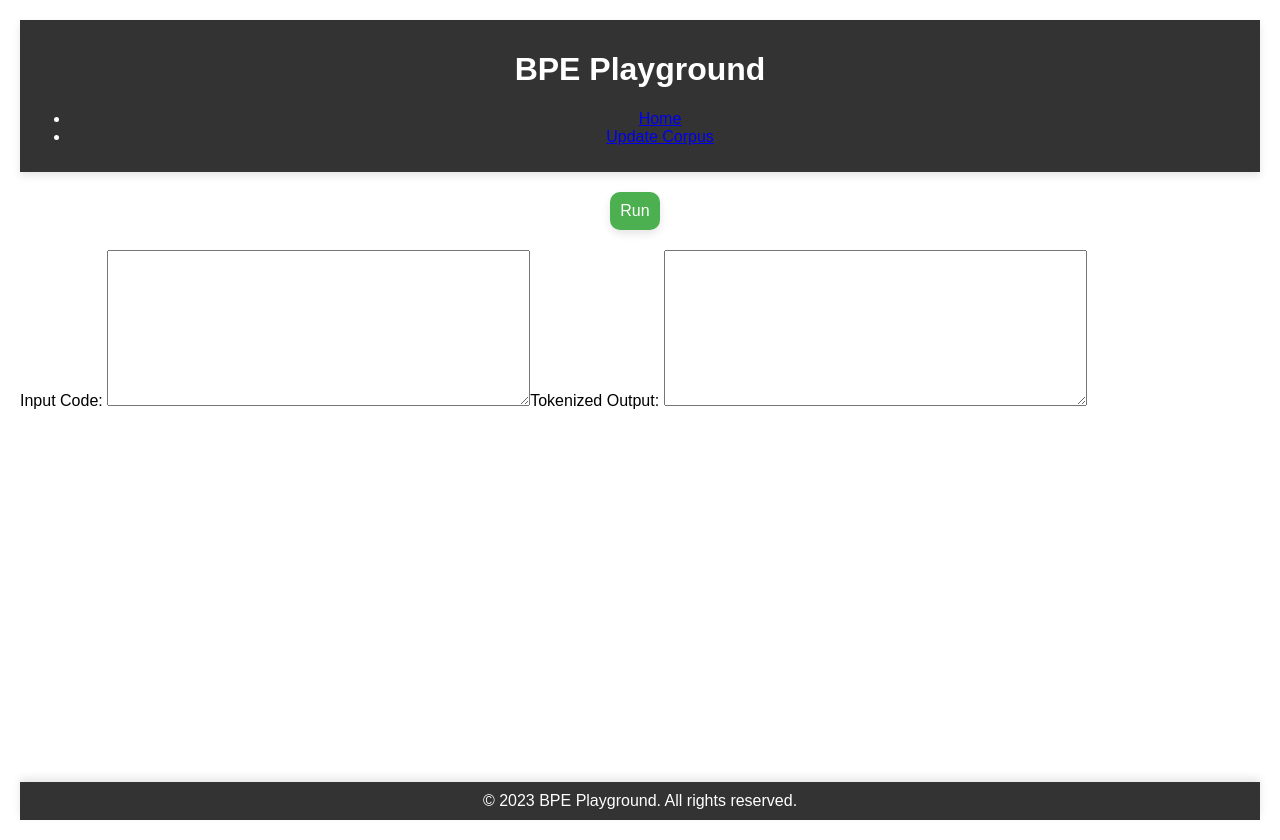
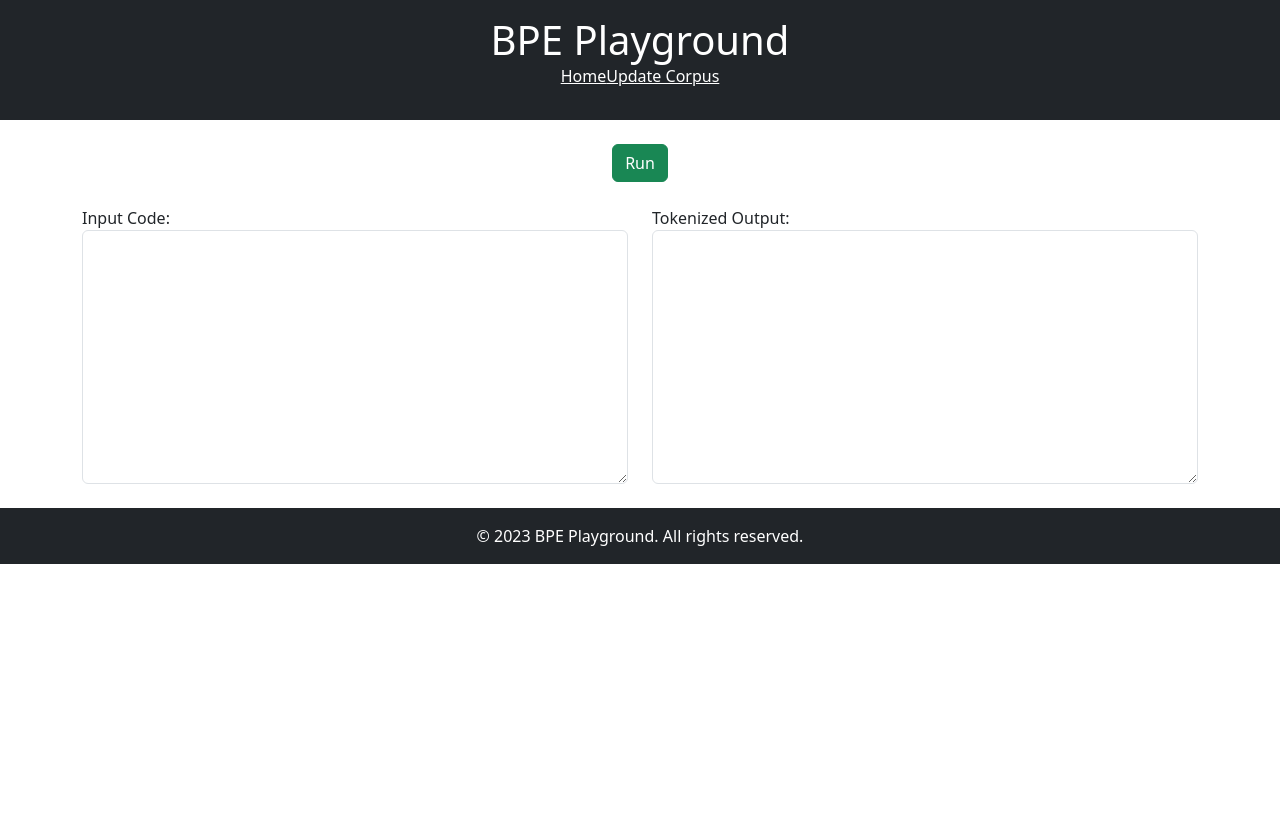
Before and after one commit to jaf107/BPE, a Flask app: page / in a window 1280 px wide. After the commit the page ends 564 px from the top, so only its background shows below. Run offline with Flask 3, Linux system fonts and the light colour scheme.

Commit message:
add changes to UI

```diff
--- a/main.py
+++ b/main.py
@@ -7,7 +7,6 @@ tokenizer = BpeTokenizer()
 default_corpus = ""
 with open("corpus.txt", "r") as file:
     default_corpus = file.read()
-
 
 tokenizer.train(default_corpus)
 
--- /dev/null
+++ b/templates/base.html
@@ -0,0 +1,45 @@
+<!DOCTYPE html>
+<html lang="en">
+  <head>
+    <meta charset="UTF-8" />
+    <meta name="viewport" content="width=device-width, initial-scale=1.0" />
+    <title>{% block title %}BPE Playground{% endblock %}</title>
+    <link
+      href="https://cdn.jsdelivr.net/npm/bootstrap@5.3.2/dist/css/bootstrap.min.css"
+      rel="stylesheet"
+      integrity="sha384-T3c6CoIi6uLrA9TneNEoa7RxnatzjcDSCmG1MXxSR1GAsXEV/Dwwykc2MPK8M2HN"
+      crossorigin="anonymous"
+    />
+    <link
+      rel="stylesheet"
+      href="{{ url_for('static', filename='css/main.css') }}"
+    />
+    {% block additional_styles %}{% endblock %}
+  </head>
+  <body>
+    {% block content %}{% endblock %}
+
+    <script
+      src="https://cdn.jsdelivr.net/npm/bootstrap@5.3.2/dist/js/bootstrap.bundle.min.js"
+      integrity="sha384-C6RzsynM9kWDrMNeT87bh95OGNyZPhcTNXj1NW7RuBCsyN/o0jlpcV8Qyq46cDfL"
+      crossorigin="anonymous"
+    ></script>
+    <script
+      src="https://cdn.jsdelivr.net/npm/@popperjs/core@2.11.8/dist/umd/popper.min.js"
+      integrity="sha384-I7E8VVD/ismYTF4hNIPjVp/Zjvgyol6VFvRkX/vR+Vc4jQkC+hVqc2pM8ODewa9r"
+      crossorigin="anonymous"
+    ></script>
+    <script
+      src="https://cdn.jsdelivr.net/npm/bootstrap@5.3.2/dist/js/bootstrap.min.js"
+      integrity="sha384-BBtl+eGJRgqQAUMxJ7pMwbEyER4l1g+O15P+16Ep7Q9Q+zqX6gSbd85u4mG4QzX+"
+      crossorigin="anonymous"
+    ></script>
+    <script
+      src="https://code.jquery.com/jquery-3.6.4.min.js"
+      integrity="sha384-Gn5384xqQ1aoWXA+058RXPxPg6fy4IWvTNh0E263XmFcJlSAwiGgFAW/dAiS6JXm"
+      crossorigin="anonymous"
+    ></script>
+
+    {% block additional_scripts %}{% endblock %}
+  </body>
+</html>
--- a/templates/index.html
+++ b/templates/index.html
@@ -1,134 +1,49 @@
-<!DOCTYPE html>
-<html lang="en">
-  <head>
-    <meta charset="UTF-8" />
-    <meta name="viewport" content="width=device-width, initial-scale=1.0" />
-    <title>BPE Playground</title>
-    <style>
-      body {
-        font-family: "Arial", sans-serif;
-        margin: 0;
-        padding: 20px; /* Add padding on both sides */
-        display: flex;
-        flex-direction: column;
-        height: 100vh;
-        overflow: hidden;
-      }
-
-      header {
-        text-align: center;
-        padding: 10px;
-        background-color: #333;
-        color: white;
-        box-shadow: 0 4px 8px rgba(0, 0, 0, 0.1);
-      }
-
-      #button-container {
-        text-align: center;
-        margin: 20px;
-      }
-
-      #run-button {
-        margin-right: 10px; /* Add space between buttons */
-        padding: 10px;
-        font-size: 16px;
-        background-color: #4caf50;
-        color: white;
-        border: none;
-        cursor: pointer;
-        box-shadow: 0 4px 8px rgba(0, 0, 0, 0.1);
-        border-radius: 10px;
-        /* display: flex; */
-        align-items: center;
-      }
-      #run-icon {
-        fill: white;
-        width: 20px;
-        height: 20px;
-        margin-right: 5px;
-      }
-      #editor-container {
-        display: flex;
-        flex: 1;
-        margin-bottom: 20px; /* Add space between input and output */
-      }
-
-      #editor {
-        flex: 1;
-        height: 100%;
-        box-sizing: border-box;
-        border: none;
-        padding: 20px;
-        font-size: 16px;
-        box-shadow: 0 4px 8px rgba(0, 0, 0, 0.1);
-      }
-
-      #output-container {
-        flex: 1;
-        margin-left: 20px; /* Add space between input and output */
-        background-color: #f4f4f4;
-        overflow-y: auto;
-        padding: 20px;
-        box-sizing: border-box;
-        box-shadow: 0 4px 8px rgba(0, 0, 0, 0.1);
-      }
-
-      footer {
-        text-align: center;
-        padding: 10px;
-        background-color: #333;
-        color: white;
-        margin-top: 20px;
-        box-shadow: 0 -4px 8px rgba(0, 0, 0, 0.1);
-      }
-    </style>
-  </head>
-  <body>
-    <header>
-      <h1>BPE Playground</h1>
+{% extends 'base.html' %} {% block title %}BPE Playground{% endblock %} {% block
+content %}
+<header class="bg-dark text-white text-center py-3">
+  <h1 class="mb-0">BPE Playground</h1>
   <nav>
-        <ul>
-          <li><a href="/">Home</a></li>
-          <li><a href="/update-corpus">Update Corpus</a></li>
+    <ul class="list-unstyled d-flex justify-content-center">
+      <li class="mr-3"><a href="/" class="text-white">Home</a></li>
+      <li><a href="/update-corpus" class="text-white">Update Corpus</a></li>
     </ul>
   </nav>
 </header>
 
-    <div id="button-container">
-      <button id="run-button">
-        <!-- <svg
-          id="run-icon"
-          xmlns="http://www.w3.org/2000/svg"
-          viewBox="0 0 24 24"
-        >
-          <path d="M3 22v-20l18 10-18 10z" />
-        </svg> -->
-        Run
-      </button>
+<div class="container my-4">
+  <div class="text-center mb-4">
+    <button id="run-button" class="btn btn-success">Run</button>
   </div>
 
-    <div id="editor-container">
-      <!-- <textarea
+  <div class="row">
+    <div class="col-md-6">
+      <label for="code-input">Input Code:</label>
+      <textarea
         id="code-input"
-        placeholder="Enter your code here..."
+        class="form-control"
+        rows="10"
+        cols="50"
       ></textarea>
-      <div id="output-container"></div> -->
-      <div>
-        <label for="code-input">Input Code:</label>
-        <textarea id="code-input" rows="10" cols="50"></textarea>
     </div>
-      <div>
+    <div class="col-md-6">
       <label for="output">Tokenized Output:</label>
-        <textarea id="output" rows="10" cols="50" readonly></textarea>
+      <textarea
+        id="output"
+        class="form-control"
+        rows="10"
+        cols="50"
+        readonly
+      ></textarea>
+    </div>
   </div>
 </div>
 
-    <footer>&copy; 2023 BPE Playground. All rights reserved.</footer>
+<footer class="bg-dark text-white text-center py-3 mt-4">
+  &copy; 2023 BPE Playground. All rights reserved.
+</footer>
 
 <script>
-      document
-        .getElementById("run-button")
-        .addEventListener("click", function () {
+  document.getElementById("run-button").addEventListener("click", function () {
     tokenize();
   });
 
@@ -149,5 +64,4 @@
       .catch((error) => console.error("Error:", error));
   }
 </script>
-  </body>
-</html>
+{% endblock %}
```
Also changed, not shown: templates/playground.html (deleted, +0 -58 lines), templates/update_corpus.html (+93 -20 lines), static/css/main.css (added). Lines whose indentation alone changed are shown as unchanged.
